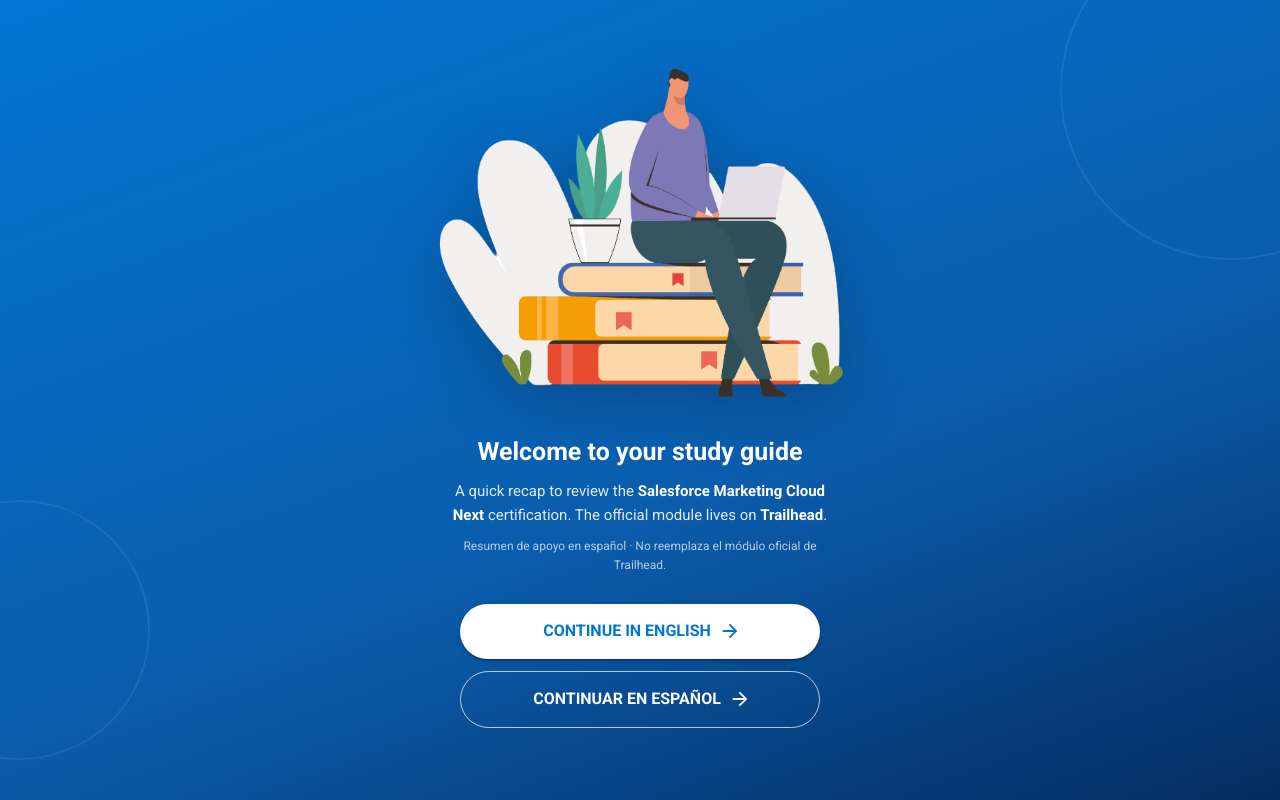
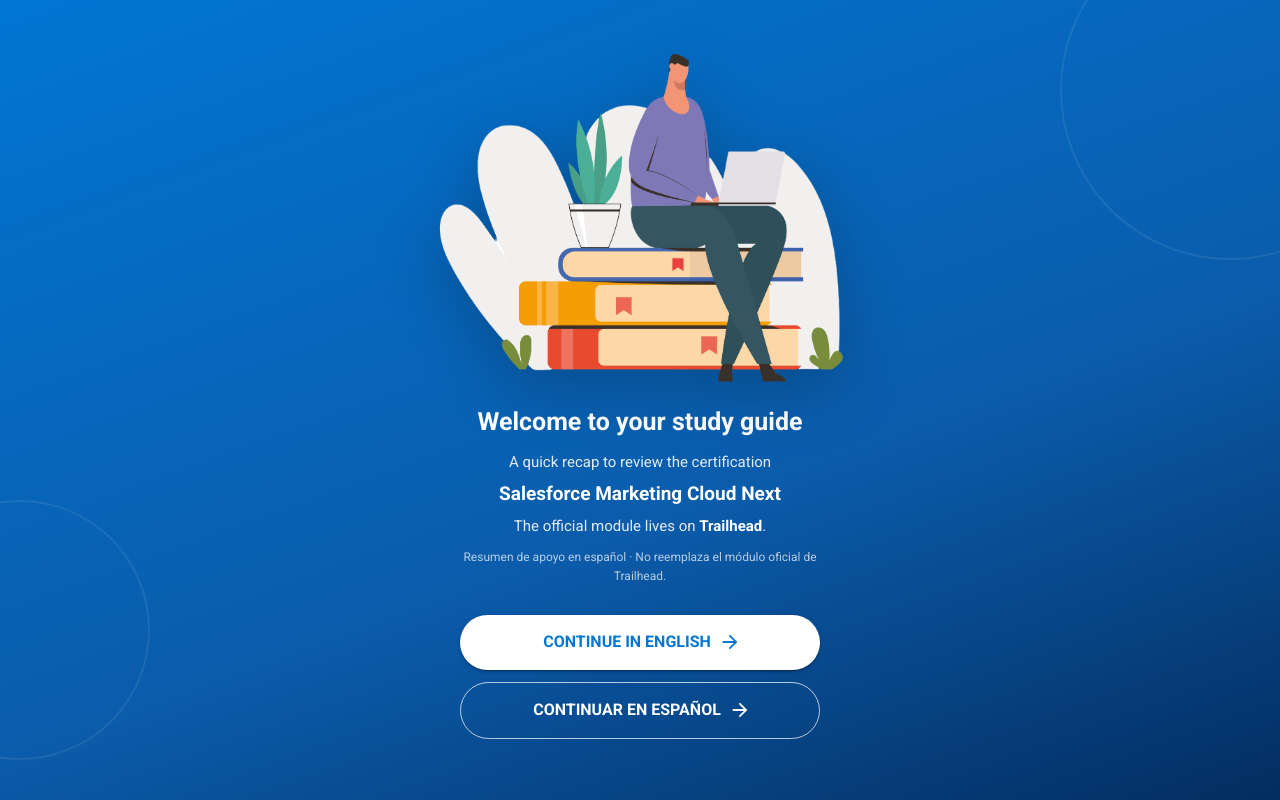
Before and after one commit to pedrolucianodiaz/Salesforce-Certified-Marketing-Cloud-Next, a React (Vite) app in the folder webapp/: page / in a window 1280 px wide. Built offline with nearby package versions, Linux system fonts and the light colour scheme.

Commit message:
"Los detalles no son los detalles. Hacen el diseño." by Charles Eames

```diff
--- a/webapp/src/Welcome.css
+++ b/webapp/src/Welcome.css
@@ -27,7 +27,7 @@
   width: 100%;
   max-width: 460px;
   /* más aire abajo para que el botón no quede al ras del margen inferior */
-  padding: 28px 28px calc(72px + env(safe-area-inset-bottom));
+  padding: 28px 28px calc(84px + env(safe-area-inset-bottom));
   display: flex;
   flex-direction: column;
   align-items: center;
@@ -73,6 +73,16 @@
   margin: 0;
 }
 .welcome-text strong { color: #fff; }
+/* El nombre de la certificación, en su propio renglón y destacado */
+.welcome-product {
+  display: block;
+  margin: 8px 0;
+  font-size: clamp(16px, 4.6vw, 19px);
+  font-weight: 700;
+  color: #fff;
+  line-height: 1.3;
+  white-space: nowrap;
+}
 .welcome-subtitle {
   font-size: 12px !important;
   color: rgba(255, 255, 255, 0.7) !important;
--- a/webapp/src/Welcome.jsx
+++ b/webapp/src/Welcome.jsx
@@ -16,9 +16,9 @@
         <div className="welcome-text">
           <h1>Welcome to your study guide</h1>
           <p>
-            A quick recap to review the <strong>Salesforce Marketing Cloud
-            Next</strong> certification. The official module lives on{' '}
-            <strong>Trailhead</strong>.
+            A quick recap to review the certification
+            <span className="welcome-product">Salesforce Marketing Cloud Next</span>
+            The official module lives on <strong>Trailhead</strong>.
           </p>
           <p className="welcome-subtitle">
             Resumen de apoyo en español · No reemplaza el módulo oficial de Trailhead.
```
